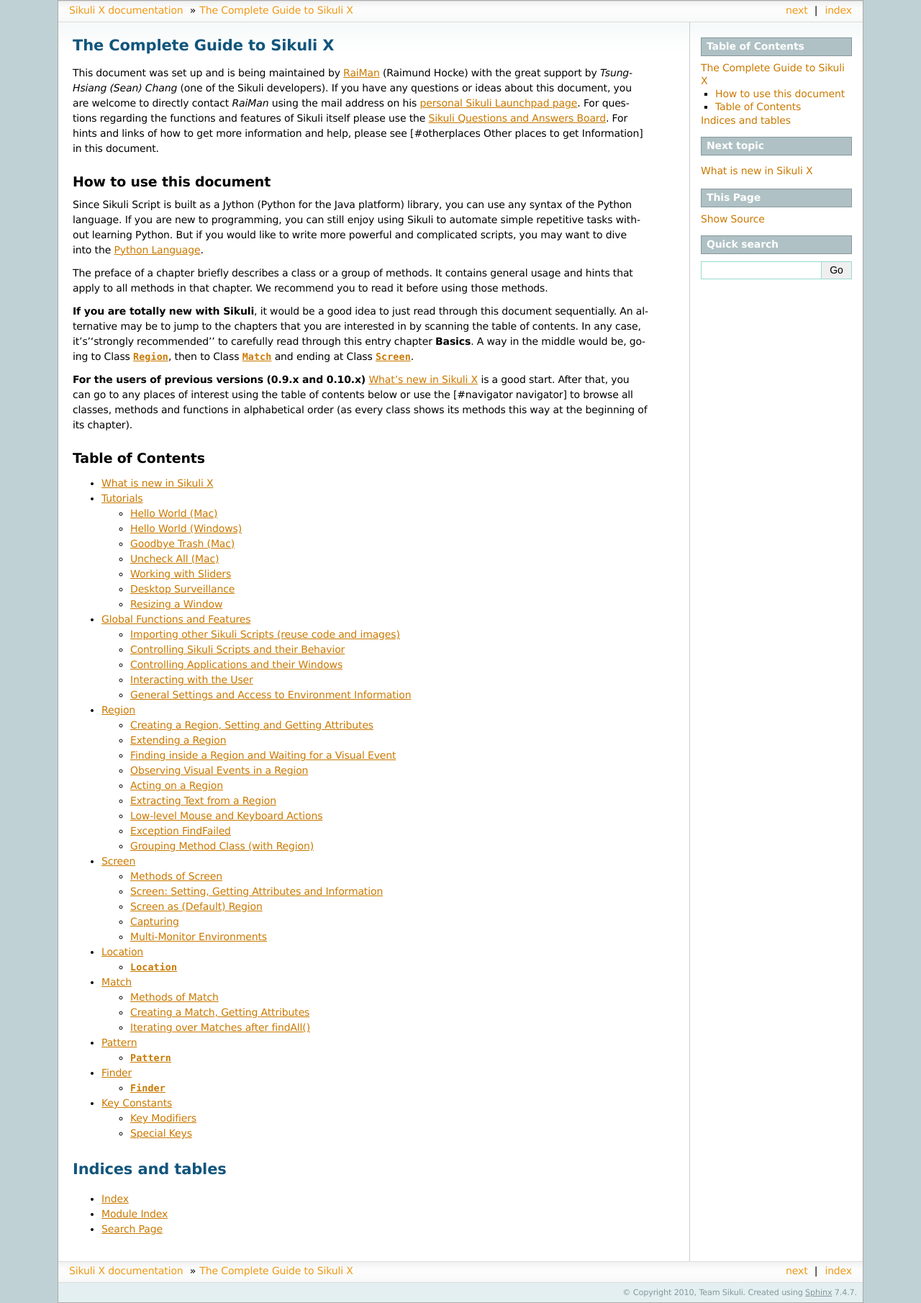
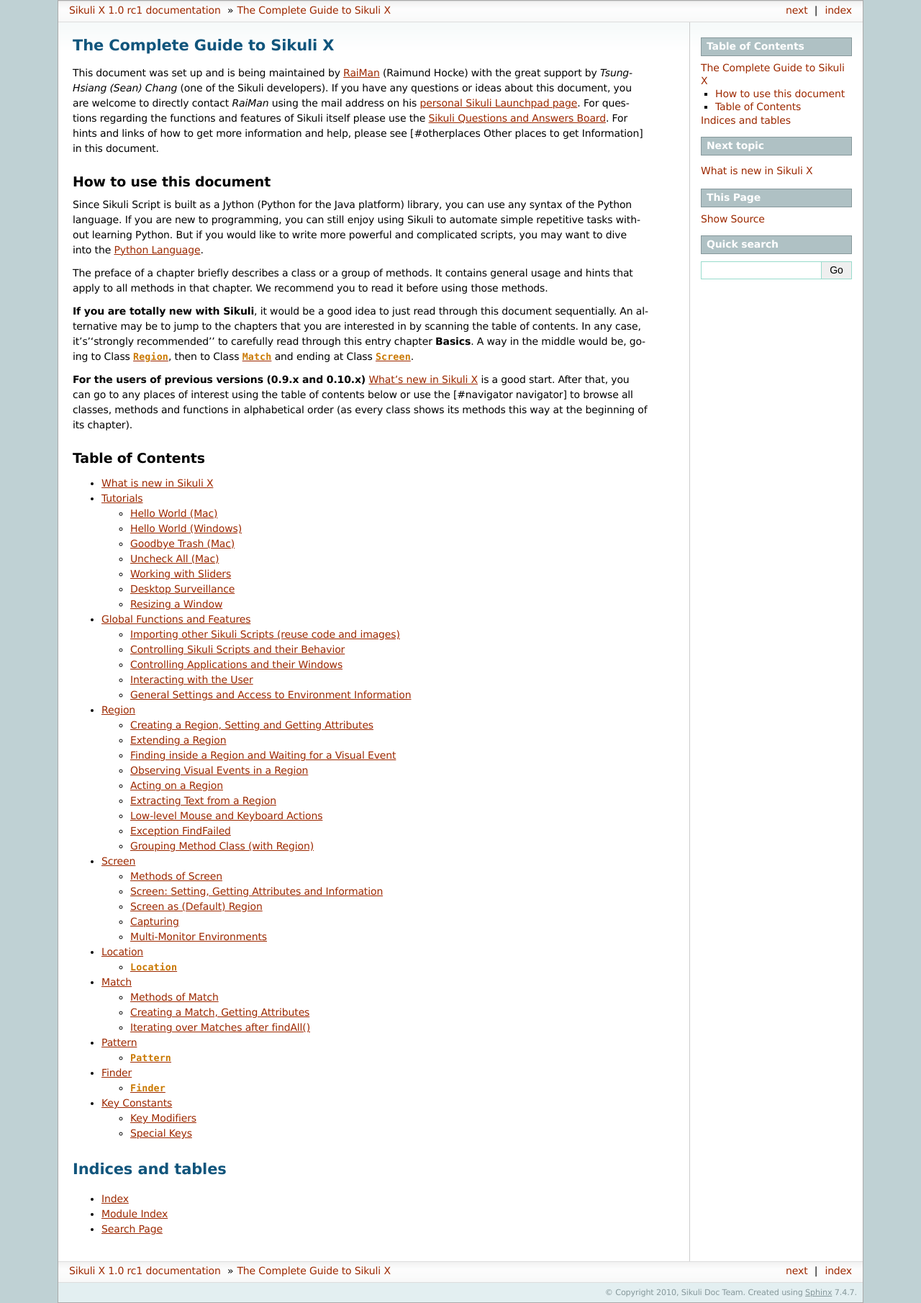
Before and after one commit to sikuli/sikuli, a Sphinx documentation site: the page built from docs/source/index.rst, in a window 1280 px wide. Shown: the whole page at 72% size. Built offline with Sphinx 7.4.7, drawn with Linux system fonts in a browser that asks for light colours.

Commit message:
update docs conf and theme

```diff
--- a/docs/source/conf.py
+++ b/docs/source/conf.py
@@ -40,17 +40,17 @@
 master_doc = 'index'
 
 # General information about the project.
-project = u'Sikuli'
-copyright = u'2010, Team Sikuli'
+project = u'Sikuli X'
+copyright = u'2010, Sikuli Doc Team'
 
 # The version info for the project you're documenting, acts as replacement for
 # |version| and |release|, also used in various other places throughout the
 # built documents.
 #
 # The short X.Y version.
-version = 'X'
+version = '1.0'
 # The full version, including alpha/beta/rc tags.
-release = 'X'
+release = '1.0 rc1'
 
 # The language for content autogenerated by Sphinx. Refer to documentation
 # for a list of supported languages.
@@ -181,7 +181,7 @@
 # (source start file, target name, title, author, documentclass [howto/manual]).
 latex_documents = [
   ('index', 'sikuli.tex', u'sikuli Documentation',
-   u'Team Sikuli', 'manual'),
+   u'Sikuli Doc Team', 'manual'),
 ]
 
 # The name of an image file (relative to this directory) to place at the top of
@@ -214,5 +214,5 @@
 # (source start file, name, description, authors, manual section).
 man_pages = [
     ('index', 'sikuli', u'sikuli Documentation',
-     [u'Team Sikuli'], 1)
+     [u'Sikuli Doc Team'], 1)
 ]
--- a/docs/source/sikulidoc/static/sikulidoc.css
+++ b/docs/source/sikulidoc/static/sikulidoc.css
@@ -47,3 +47,7 @@
    margin-bottom: 20px;
    $HIDE_INFO
 }
+
+div.related ul li a, a {
+   color: #9D2900;
+}
```
